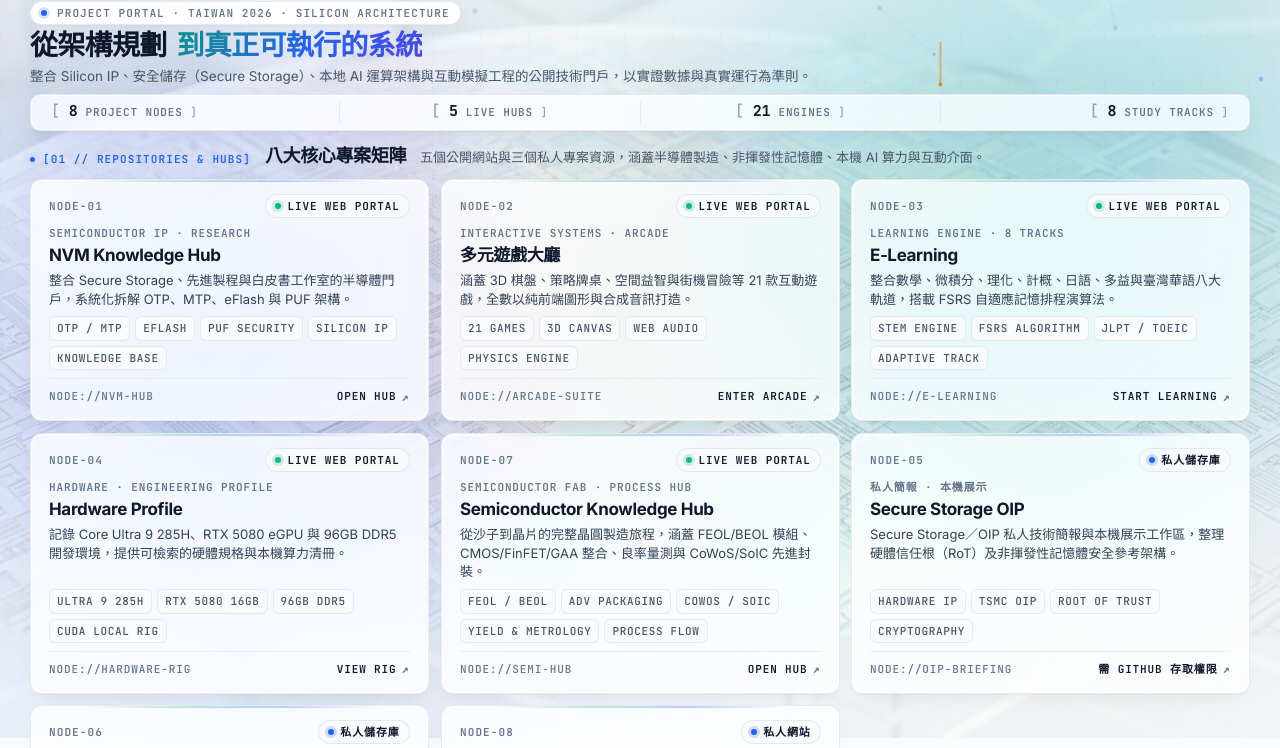
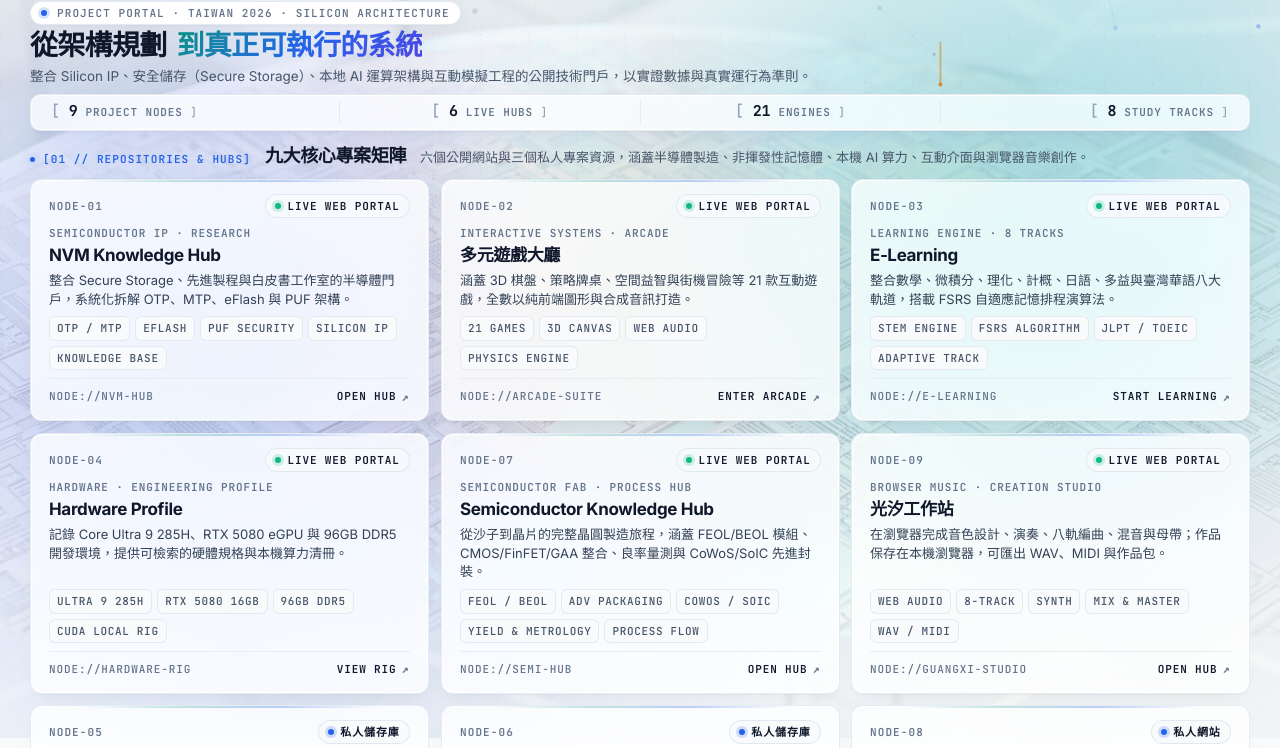
Before and after one commit to SamHuang68/SamHuang68.github.io, a website: page index.html in a window 1280 px wide. Shown: the part 62-810 px from the top of the page. Drawn offline with Linux system fonts and the light colour scheme.

Commit message:
新增光汐工作站入口並進版至 2.2.0
新增公開網站卡片 NODE-09「光汐工作站」，連到
https://guangxi-studio.samhuang68.workers.dev/ ，排在公開網站群組最後。
同步資源數 9、公開網站 6、矩陣標題與副標，中英詞典與搜尋面板各新增一筆；
check-home 節點清單與 qa-home 卡片數期望（停在 NODE-07 之前的 6）更新為
9／6／3。保留原有八個入口的順序、文案與操作。

Co-Authored-By: Claude Opus 5.5 <noreply@anthropic.com>

```diff
--- a/app.js
+++ b/app.js
@@ -20,7 +20,7 @@ const I18N = {
     command_label: "搜尋與指令",
     nav_projects: "專案矩陣",
     nav_philosophy: "架構哲學",
-    status_online: "8 專案資源",
+    status_online: "9 專案資源",
     hero_telemetry: "PROJECT PORTAL · TAIWAN 2026 · SILICON ARCHITECTURE",
     hero_headline_1: "從架構規劃",
     hero_headline_2: "到真正可執行的系統",
@@ -32,8 +32,8 @@ const I18N = {
     metric_arcade: "Engines",
     metric_tracks: "Study Tracks",
     matrix_kicker: "[01 // REPOSITORIES & HUBS]",
-    matrix_title: "八大核心專案矩陣",
-    matrix_subtitle: "五個公開網站與三個私人專案資源，涵蓋半導體製造、非揮發性記憶體、本機 AI 算力與互動介面。",
+    matrix_title: "九大核心專案矩陣",
+    matrix_subtitle: "六個公開網站與三個私人專案資源，涵蓋半導體製造、非揮發性記憶體、本機 AI 算力、互動介面與瀏覽器音樂創作。",
     badge_live: "LIVE WEB PORTAL",
     badge_source: "私人儲存庫",
     // NODE 01
@@ -62,6 +62,11 @@ const I18N = {
     node07_title: "Semiconductor Knowledge Hub",
     node07_desc: "從沙子到晶片的完整晶圓製造旅程，涵蓋 FEOL/BEOL 模組、CMOS/FinFET/GAA 整合、良率量測與 CoWoS/SoIC 先進封裝。",
     node07_action: "NODE://SEMI-HUB",
+    // NODE 09
+    node09_domain: "BROWSER MUSIC · CREATION STUDIO",
+    node09_title: "光汐工作站",
+    node09_desc: "在瀏覽器完成音色設計、演奏、八軌編曲、混音與母帶；作品保存在本機瀏覽器，可匯出 WAV、MIDI 與作品包。",
+    node09_action: "NODE://GUANGXI-STUDIO",
     // NODE 05
     node05_domain: "私人簡報 · 本機展示",
     node05_desc: "Secure Storage／OIP 私人技術簡報與本機展示工作區，整理硬體信任根（RoT）及非揮發性記憶體安全參考架構。",
@@ -99,7 +104,7 @@ const I18N = {
     command_label: "Search & commands",
     nav_projects: "Projects",
     nav_philosophy: "Philosophy",
-    status_online: "8 Resources",
+    status_online: "9 Resources",
     hero_telemetry: "PROJECT PORTAL · TAIWAN 2026 · SILICON ARCHITECTURE",
     hero_headline_1: "From Architecture",
     hero_headline_2: "To Verifiable Working Systems",
@@ -112,7 +117,7 @@ const I18N = {
     metric_tracks: "Study Tracks",
     matrix_kicker: "[01 // REPOSITORIES & HUBS]",
     matrix_title: "Core Project Matrix",
-    matrix_subtitle: "Five public websites and three private project resources spanning semiconductor manufacturing, NVM IP, local AI compute, and interactive systems.",
+    matrix_subtitle: "Six public websites and three private project resources spanning semiconductor manufacturing, NVM IP, local AI compute, interactive systems, and in-browser music creation.",
     badge_live: "LIVE WEB PORTAL",
     badge_source: "PRIVATE REPOSITORY",
     // NODE 01
@@ -141,6 +146,11 @@ const I18N = {
     node07_title: "Semiconductor Knowledge Hub",
     node07_desc: "The journey from sand to silicon: covering FEOL/BEOL process modules, CMOS/FinFET/GAA integration, yield metrology, and CoWoS/SoIC advanced packaging.",
     node07_action: "NODE://SEMI-HUB",
+    // NODE 09
+    node09_domain: "BROWSER MUSIC · CREATION STUDIO",
+    node09_title: "Guangxi Studio",
+    node09_desc: "An in-browser music workstation for sound design, live playing, eight-track arrangement, mixing, and mastering; projects stay in the browser and export to WAV, MIDI, and project bundles.",
+    node09_action: "NODE://GUANGXI-STUDIO",
     // NODE 05
     node05_domain: "PRIVATE BRIEFINGS · LOCAL DEMOS",
     node05_desc: "Private Secure Storage/OIP briefings and a local demo workspace for hardware Root of Trust and NVM security reference architectures.",
--- a/command-palette.js
+++ b/command-palette.js
@@ -50,6 +50,15 @@
       descZh: '從沙子到晶片的晶圓製造與先進封裝知識門戶',
       descEn: 'From sand to silicon: wafer fabrication and packaging hub',
       action: () => (window.location.href = 'https://samhuang68.github.io/semiconductor-knowledge-hub/'),
+      badge: 'LIVE WEB',
+    },
+    {
+      id: 'node-guangxi',
+      titleZh: 'Node-09: 光汐工作站',
+      titleEn: 'Node-09: Guangxi Studio',
+      descZh: '瀏覽器音樂創作：音色設計、演奏、八軌編曲與混音',
+      descEn: 'In-browser music studio: sound design, playing, 8-track arrangement, and mixing',
+      action: () => (window.location.href = 'https://guangxi-studio.samhuang68.workers.dev/'),
       badge: 'LIVE WEB',
     },
     {
--- a/index.html
+++ b/index.html
@@ -69,7 +69,7 @@
         <div class="system-status-indicator">
           <span class="pulse-ring"></span>
           <span class="pulse-core"></span>
-          <span class="status-label" data-i18n="status_online">8 專案資源</span>
+          <span class="status-label" data-i18n="status_online">9 專案資源</span>
         </div>
 
         <div class="lang-selector" role="group" aria-label="語言切換" data-i18n-label="language_label">
@@ -116,11 +116,11 @@
         <!-- 亮色精密科技計數儀表板 -->
         <div class="telemetry-grid-card">
           <div class="telemetry-cell">
-            <span class="metric-value" data-count="8">8</span>
+            <span class="metric-value" data-count="9">9</span>
             <span class="metric-caption" data-i18n="metric_nodes">Project Nodes</span>
           </div>
           <div class="telemetry-cell">
-            <span class="metric-value" data-count="5">5</span>
+            <span class="metric-value" data-count="6">6</span>
             <span class="metric-caption" data-i18n="metric_live">Live Hubs</span>
           </div>
           <div class="telemetry-cell">
@@ -150,9 +150,9 @@
             <span class="kicker-indicator"></span>
             <span data-i18n="matrix_kicker">[01 // REPOSITORIES &amp; HUBS]</span>
           </div>
-          <h2 class="matrix-title" data-i18n="matrix_title">八大核心專案矩陣</h2>
+          <h2 class="matrix-title" data-i18n="matrix_title">九大核心專案矩陣</h2>
           <p class="matrix-subtitle" data-i18n="matrix_subtitle">
-            五個公開網站與三個私人專案資源，涵蓋半導體製造、非揮發性記憶體、本機 AI 算力與互動介面。
+            六個公開網站與三個私人專案資源，涵蓋半導體製造、非揮發性記憶體、本機 AI 算力、互動介面與瀏覽器音樂創作。
           </p>
         </header>
 
@@ -327,6 +327,42 @@
 
             <div class="card-action-bar">
               <span class="card-action-hint" data-i18n="node07_action">NODE://SEMI-HUB</span>
+              <span class="node-action-btn">
+                <span data-i18n="open_hub">Open Hub</span>
+                <span class="action-arrow" aria-hidden="true">↗</span>
+              </span>
+            </div>
+          </a>
+
+          <!-- NODE 09: 光汐工作站 -->
+          <a href="https://guangxi-studio.samhuang68.workers.dev/" target="_blank" rel="noopener" class="node-card reveal" data-node="09" aria-describedby="node09-summary" aria-label="光汐工作站 — 開啟網站">
+            <div class="card-specular-glow" aria-hidden="true"></div>
+            <div class="card-header-bar">
+              <span class="node-serial">NODE-09</span>
+              <span class="node-badge badge-live">
+                <span class="badge-beacon"></span>
+                <span data-i18n="badge_live">LIVE WEB PORTAL</span>
+              </span>
+            </div>
+
+            <div class="card-content-body">
+              <span class="node-domain" data-i18n="node09_domain">BROWSER MUSIC · CREATION STUDIO</span>
+              <h3 class="node-headline" data-i18n="node09_title">光汐工作站</h3>
+              <p class="node-summary" id="node09-summary" data-i18n="node09_desc">
+                在瀏覽器完成音色設計、演奏、八軌編曲、混音與母帶；作品保存在本機瀏覽器，可匯出 WAV、MIDI 與作品包。
+              </p>
+
+              <div class="chip-pill-collection">
+                <span class="chip-pill">Web Audio</span>
+                <span class="chip-pill">8-Track</span>
+                <span class="chip-pill">Synth</span>
+                <span class="chip-pill">Mix &amp; Master</span>
+                <span class="chip-pill">WAV / MIDI</span>
+              </div>
+            </div>
+
+            <div class="card-action-bar">
+              <span class="card-action-hint" data-i18n="node09_action">NODE://GUANGXI-STUDIO</span>
               <span class="node-action-btn">
                 <span data-i18n="open_hub">Open Hub</span>
                 <span class="action-arrow" aria-hidden="true">↗</span>
@@ -515,7 +551,7 @@
 
   <script src="audio-engine.js?v=20261003-navigation-v1"></script>
   <script src="effects.js?v=20261003-cross-engine-v1"></script>
-  <script src="command-palette.js?v=2.1.0"></script>
-  <script src="app.js?v=2.1.0"></script>
+  <script src="command-palette.js?v=2.2.0"></script>
+  <script src="app.js?v=2.2.0"></script>
 </body>
 </html>
--- a/package.json
+++ b/package.json
@@ -1,6 +1,6 @@
 {
   "name": "sam-huang-project-index",
-  "version": "2.1.0",
+  "version": "2.2.0",
   "private": true,
   "type": "module",
   "scripts": {
--- a/scripts/check-home.mjs
+++ b/scripts/check-home.mjs
@@ -80,7 +80,7 @@ if (!css.includes('assets/luminous-wafer-bg.jpg')) {
 }
 
 // 5. 八個專案節點與既有詞典鍵檢查
-for (const nodeId of ['01', '02', '03', '04', '05', '06', '07', '08']) {
+for (const nodeId of ['01', '02', '03', '04', '05', '06', '07', '08', '09']) {
   if (!html.includes(`data-node="${nodeId}"`)) {
     fail(`[Node Gate] Missing project node card: NODE-${nodeId}`);
   }
@@ -95,8 +95,8 @@ for (const key of htmlI18nKeys) {
 
 // 6. [Full-Card Link & Single-Page Gate] Every node-card must be a full-frame <a> with no nested <a>
 const nodeCardAnchors = [...html.matchAll(/<a\s+[^>]*class="[^"]*\bnode-card\b[^"]*"[^>]*>([\s\S]*?)<\/a>/g)];
-if (nodeCardAnchors.length !== 8) {
-  fail(`[Full-Card Gate] 應有 8 個完整卡片 <a class="node-card">，實際數量： ${nodeCardAnchors.length}`);
+if (nodeCardAnchors.length !== 9) {
+  fail(`[Full-Card Gate] 應有 9 個完整卡片 <a class="node-card">，實際數量： ${nodeCardAnchors.length}`);
 }
 for (const [idx, match] of nodeCardAnchors.entries()) {
   if (/<a\b/i.test(match[1])) {
--- a/scripts/qa-home.mjs
+++ b/scripts/qa-home.mjs
@@ -141,10 +141,10 @@ try {
     if (metrics.document.scrollWidth > width + 1 || metrics.body.scrollWidth > width + 1) {
       failures.push(`${width}px horizontal overflow: scrollWidth=${metrics.document.scrollWidth}`);
     }
-    if (metrics.cards.length !== 6) {
-      failures.push(`${width}px expected 6 .node-card elements, found ${metrics.cards.length}`);
+    if (metrics.cards.length !== 9) {
+      failures.push(`${width}px expected 9 .node-card elements, found ${metrics.cards.length}`);
     }
-    if (metrics.cards.filter((c) => c.live).length !== 4 || metrics.cards.filter((c) => c.source).length !== 2) {
+    if (metrics.cards.filter((c) => c.live).length !== 6 || metrics.cards.filter((c) => c.source).length !== 3) {
       failures.push(`${width}px live/source badge counts mismatch`);
     }
     if (metrics.cards.some((c) => !c.beacon || (!c.bgColor.startsWith('rgb(255, 255, 255)') && !c.bgColor.startsWith('rgba(255, 255, 255,')))) {
```
Also changed, not shown: 修訂紀錄.md (+15 -0 lines), 1 other file.
